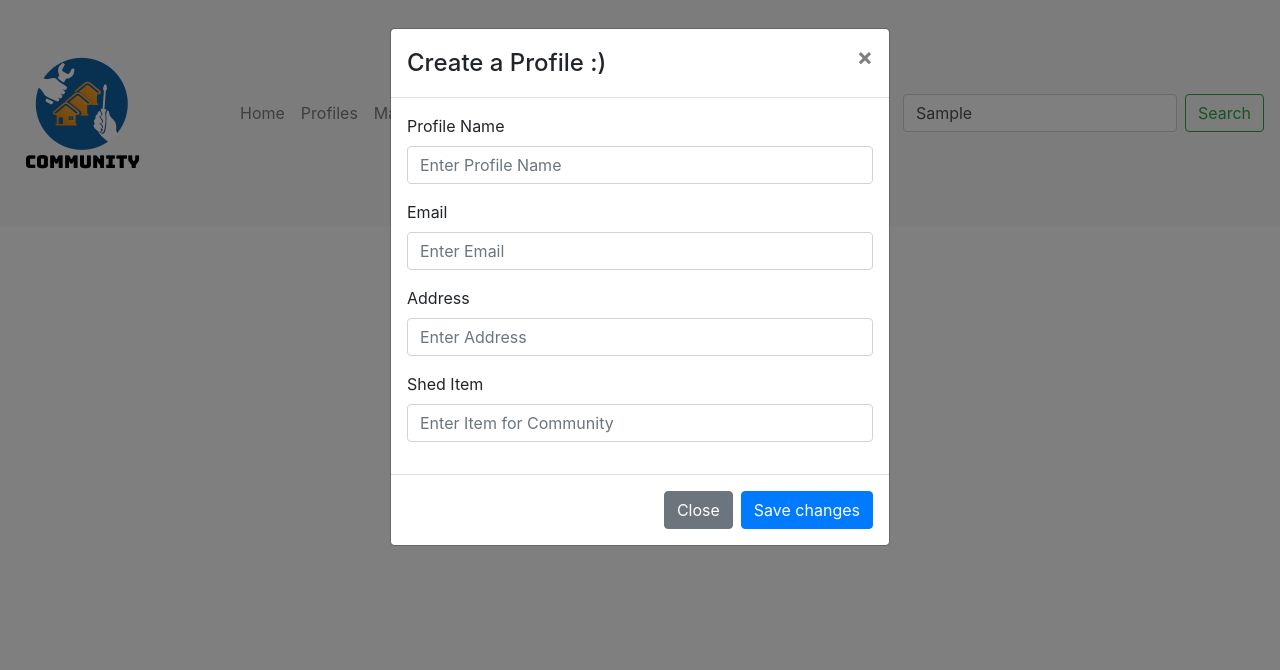
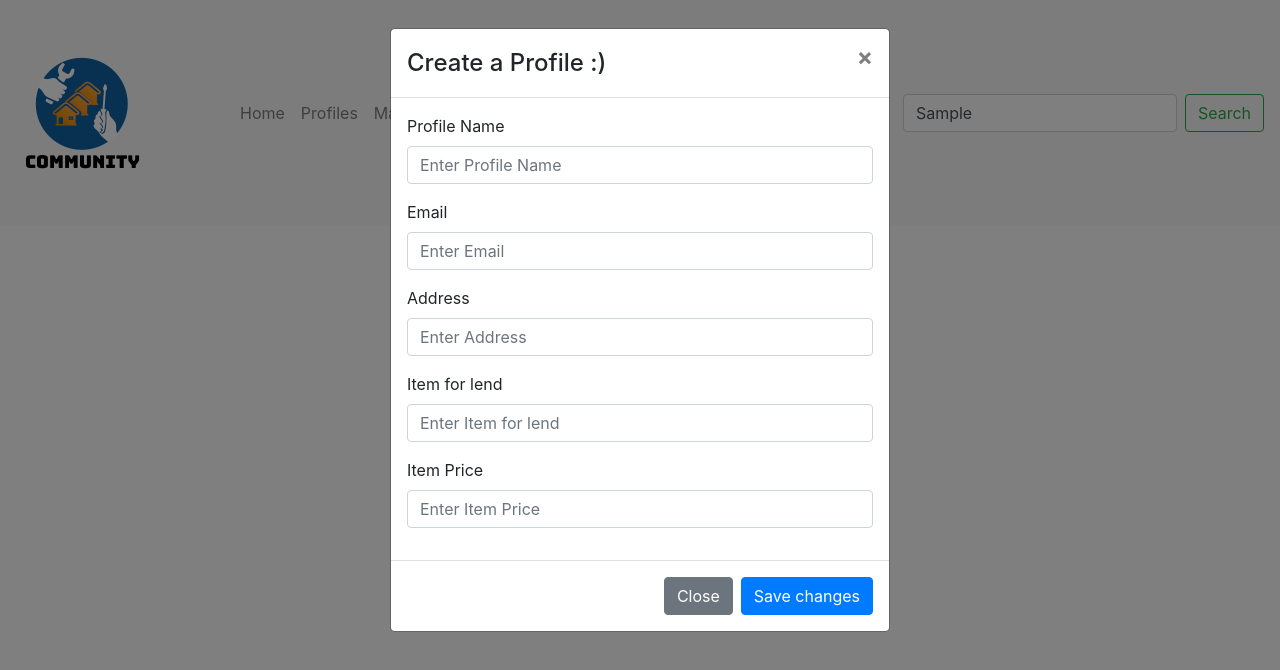
Before and after one commit to jaybenaim/community, a React (Create React App) app in the folder community_front/: page /profiles in a window 1280 px wide. Both pictures are taken after typing "Sample" into the empty fields and a click on the button "Create Profile". Shown: the top 670 px of the page. Built offline with nearby package versions, Linux system fonts and the light colour scheme.

Commit message:
added field to form to grab users input for the price

```diff
--- a/community_front/src/components/ProfileForm/index.js
+++ b/community_front/src/components/ProfileForm/index.js
@@ -12,24 +12,24 @@ const ProfileForm = () => {
   const [email, setEmail] = useState("");
   const [address, setAddress] = useState("");
   const [shedItem, setItem] = useState([]);
+  const [shedItemPrice, setItemPrice] = useState("");
   const [show, setShow] = useState(false);
 
   const handleProfileFormSubmit = event => {
     event.preventDefault();
-
     axios
       .post("/api", {
         username,
         email,
         address,
-        shed_item: shedItem
+        shedItem,
+        shedItemPrice
       })
       .then(res => {
-        console.log(username, email, address, shedItem);
+        console.log(username, email, address, shedItem, shedItemPrice);
         console.log("POST Status: " + res.statusText);
         handleClose();
       })
-
       .catch(err => {
         console.log("POST Status: " + err);
       });
@@ -54,6 +54,9 @@ const ProfileForm = () => {
   };
   const handleItemChange = event => {
     setItem(event.target.value);
+  };
+  const handleItemPriceChange = event => {
+    setItemPrice(event.target.value);
   };
 
   const handleClose = () => setShow(false);
@@ -100,12 +103,21 @@ const ProfileForm = () => {
               />
             </Form.Group>
             <Form.Group controlId="formBasic">
-              <Form.Label>Shed Item</Form.Label>
+              <Form.Label>Item for lend</Form.Label>
               <Form.Control
                 name="item"
                 onChange={handleItemChange}
                 type="text"
-                placeholder="Enter Item for Community"
+                placeholder="Enter Item for lend"
+              />
+            </Form.Group>
+            <Form.Group controlId="formBasic">
+              <Form.Label>Item Price</Form.Label>
+              <Form.Control
+                name="itemPrice"
+                onChange={handleItemPriceChange}
+                type="text"
+                placeholder="Enter Item Price"
               />
             </Form.Group>
           </Form>
```
Also changed, not shown: 1 other file (tests, documents, lock files or other folders).
